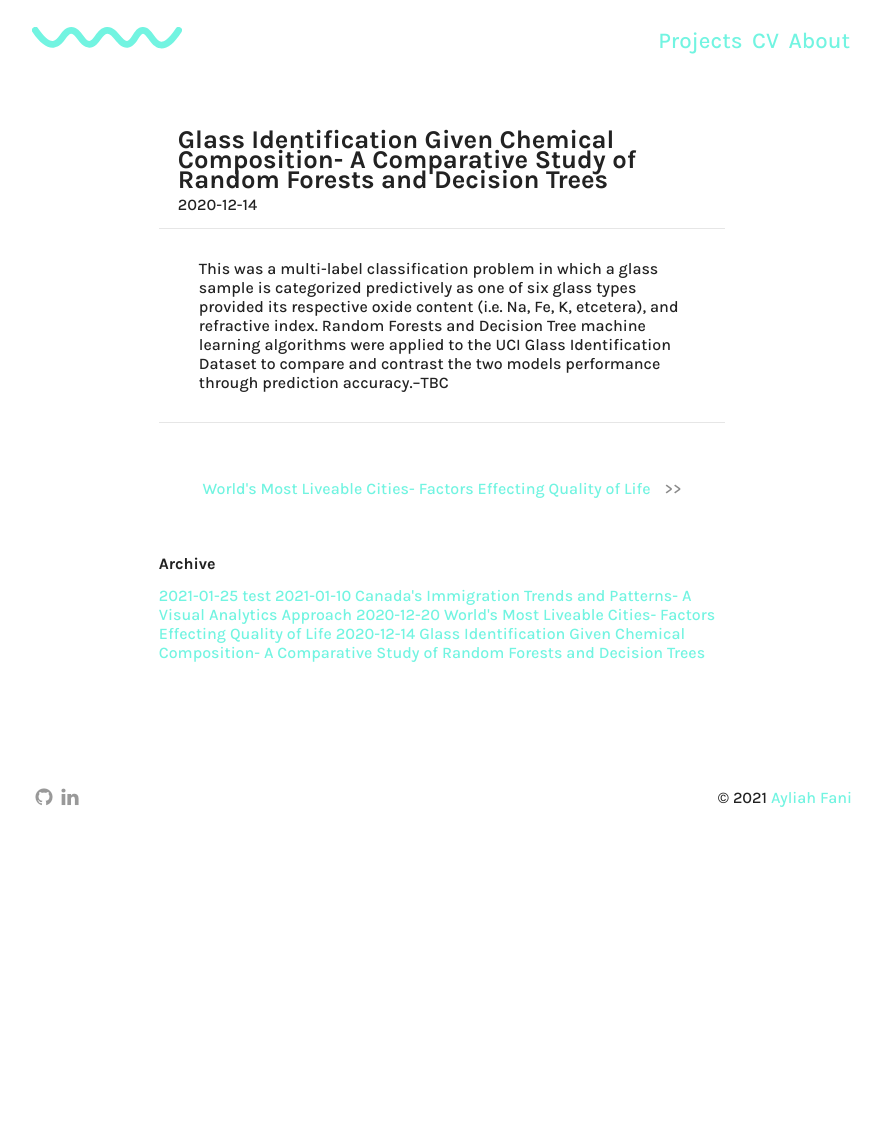
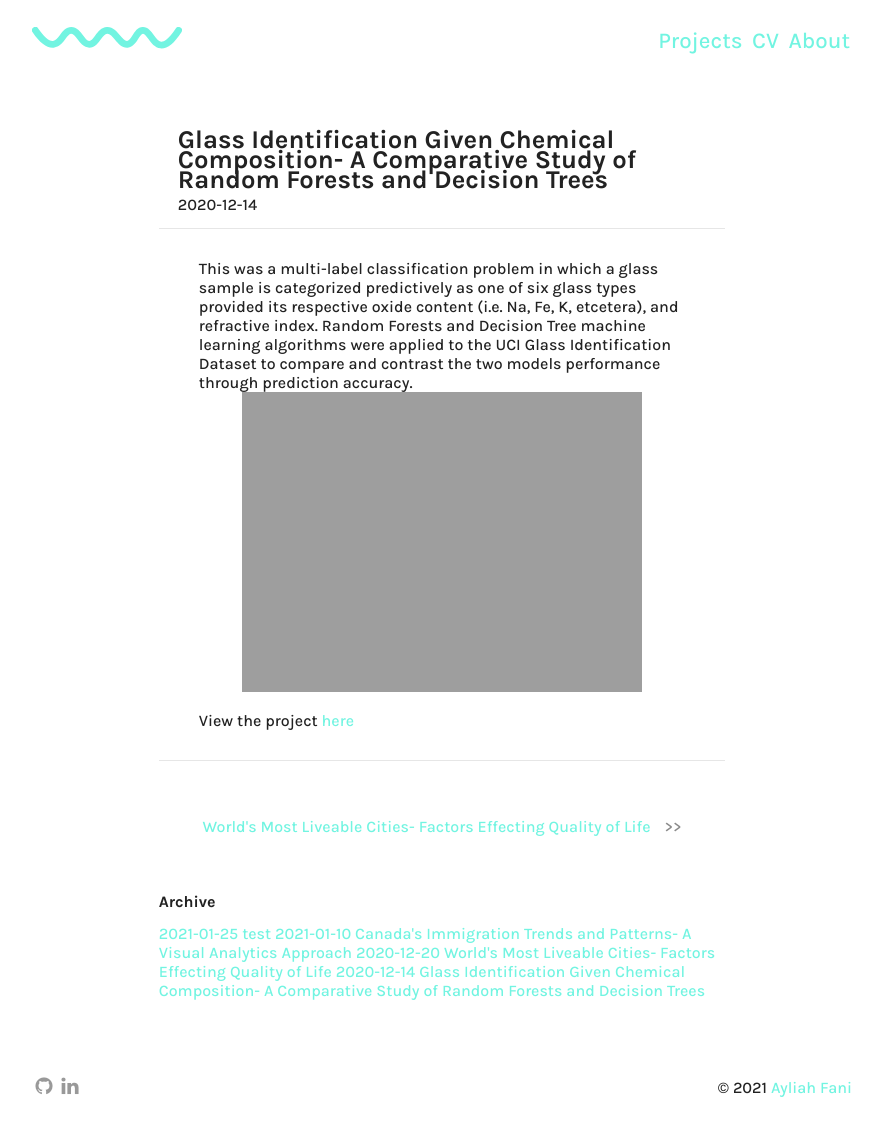
Before and after one commit to ayliahfani/ayliahfani.github.io, a Jekyll site: the page built from _posts/2020-12-14-ML.md, in a window 1280 px wide. Shown: the whole page, without its empty margins (198-1080 px from the left). Built offline with Jekyll 4.4.1, drawn with Linux system fonts in a browser that asks for light colours; before the commit the page ends 900 px from its top, so only the background shows below that.

Commit message:
Update 2020-12-14-ML.md

```diff
--- a/_posts/2020-12-14-ML.md
+++ b/_posts/2020-12-14-ML.md
@@ -7,4 +7,7 @@
 published: true
 ---
 
-This was a multi-label classification problem in which a glass sample is categorized predictively as one of six glass types provided its respective oxide content (i.e. Na, Fe, K, etcetera), and refractive index. Random Forests and Decision Tree machine learning algorithms were applied to the UCI Glass Identification Dataset to compare and contrast the two models performance through prediction accuracy.--TBC
+This was a multi-label classification problem in which a glass sample is categorized predictively as one of six glass types provided its respective oxide content (i.e. Na, Fe, K, etcetera), and refractive index. Random Forests and Decision Tree machine learning algorithms were applied to the UCI Glass Identification Dataset to compare and contrast the two models performance through prediction accuracy.<br>
+![ML Poster]({{site.url}}/assets/img/posts/ML_Poster.jpg)
+<br>
+View the project [here](https://github.com/ayliahfani/INM431-Machine-Learning.git)
```
